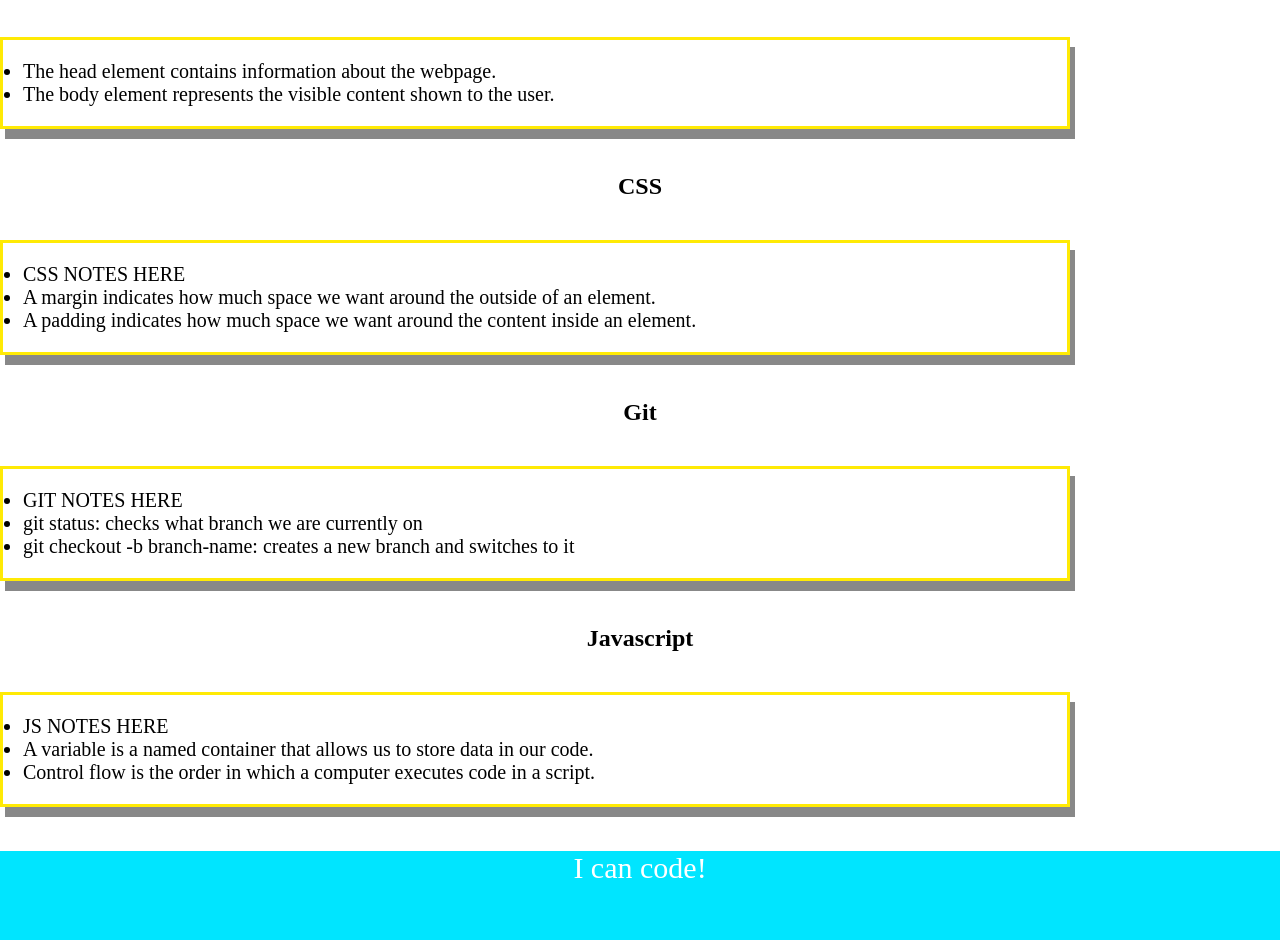
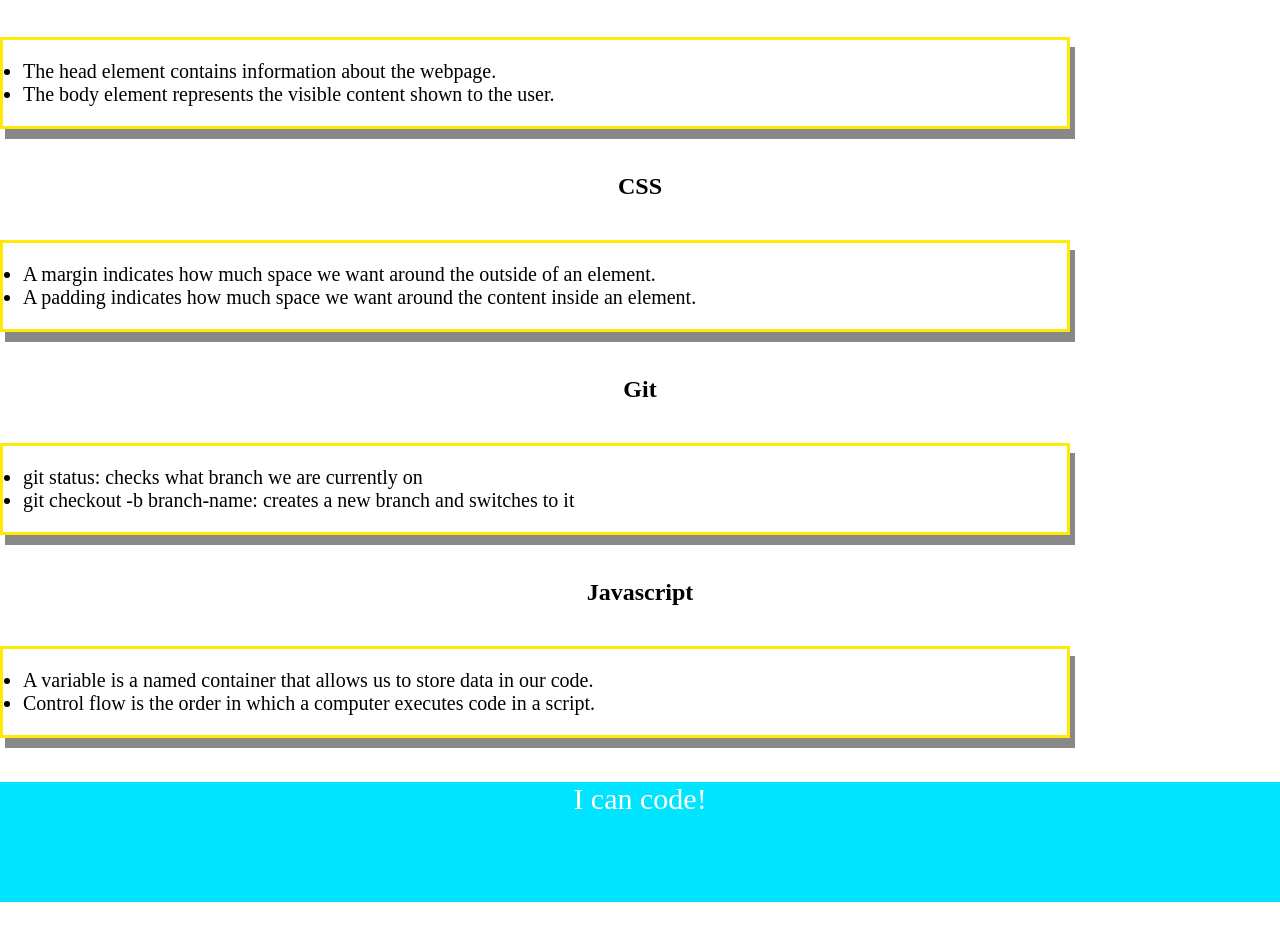
Before and after one commit to stezzzy/prework-study-guide, a plain HTML site: page index.html in a window 1280 px wide. Shown: the part 150-1090 px from the top of the page. After the commit the page ends 1052 px from the top, so only its background shows below. Drawn offline with Linux system fonts and the light colour scheme.

Commit message:
deleted useless titles

```diff
--- a/index.html
+++ b/index.html
@@ -28,7 +28,6 @@
       <section class="card" id="css-section"></section>
       <h2>CSS</h2>
       <ul>
-        <li>CSS NOTES HERE</li>
         <li>
           A margin indicates how much space we want around the outside of an
           element.
@@ -41,7 +40,6 @@
       <section class="card" id="git-section"></section>
       <h2>Git</h2>
       <ul>
-        <li>GIT NOTES HERE</li>
         <li>git status: checks what branch we are currently on</li>
         <li>
           git checkout -b branch-name: creates a new branch and switches to it
@@ -50,7 +48,6 @@
       <section class="card" id="javascript-section"></section>
       <h2>Javascript</h2>
       <ul>
-        <li>JS NOTES HERE</li>
         <li>
           A variable is a named container that allows us to store data in our
           code.
```
